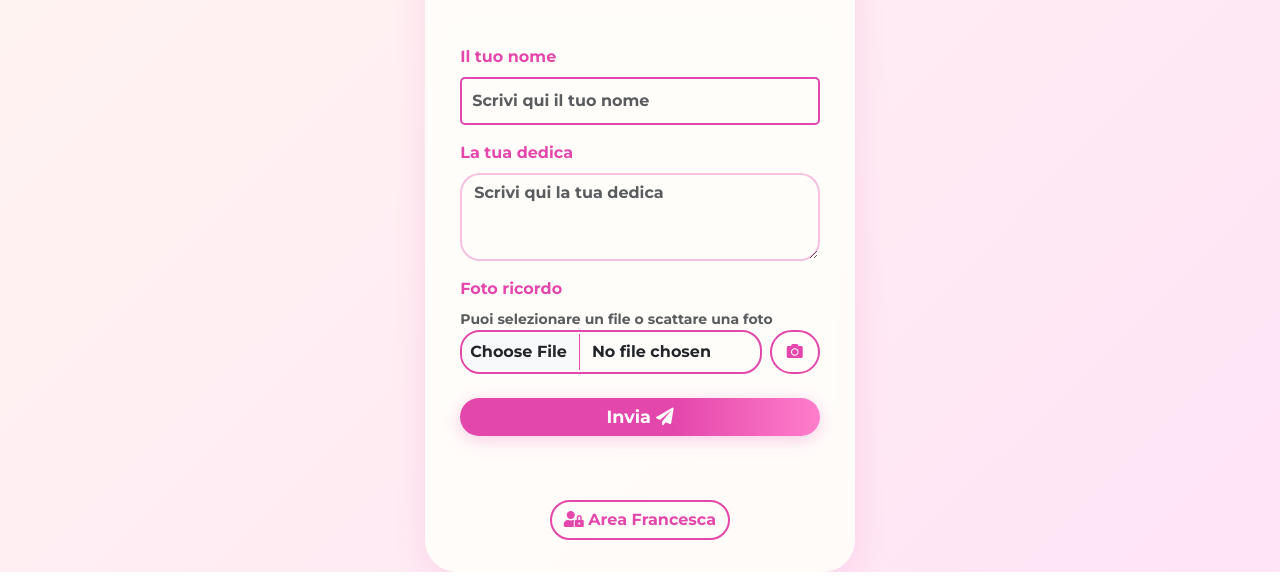
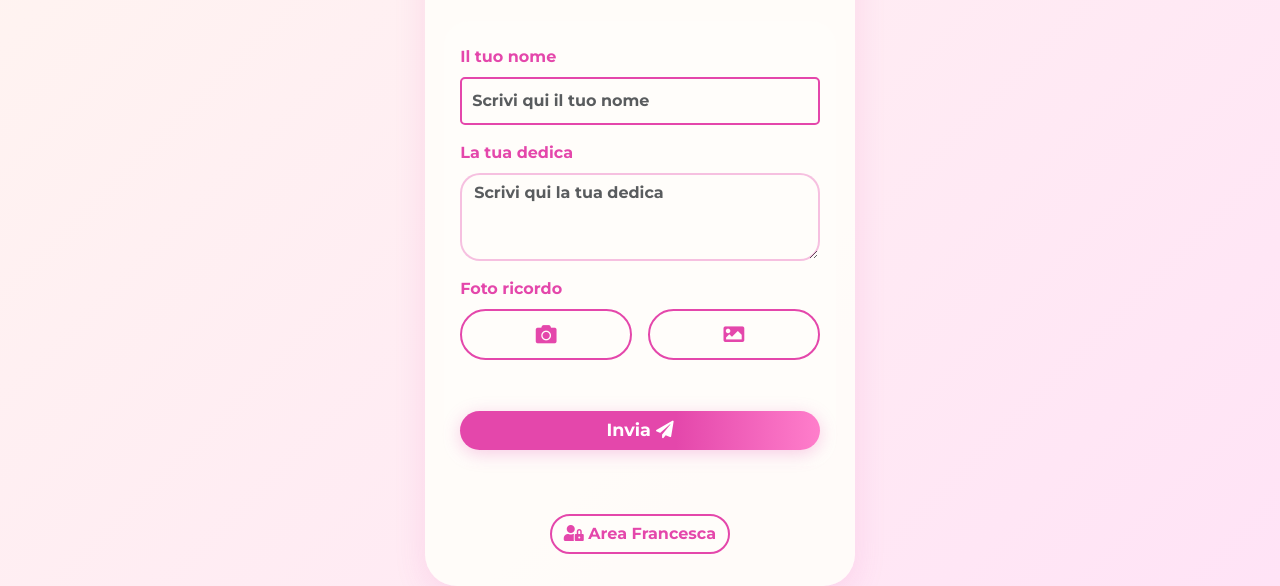
Before and after one commit to Frazz19/sito-francy, a website: page public/index.html in a window 1280 px wide. Shown: the part 300-886 px from the top of the page. Drawn offline with nearby package versions, Linux system fonts and the light colour scheme.

Commit message:
correzione errori

```diff
--- a/public/index.html
+++ b/public/index.html
@@ -133,17 +133,18 @@
             </div>
             <div class="form-group mb-4">
                 <label for="photo" class="form-label">Foto ricordo</label>
-                <small class="text-muted d-block">
-                    Puoi selezionare un file o scattare una foto
-                </small>
-                <div class="d-flex gap-2">
-                    <input type="file" class="form-control" id="photo" name="photo"
-                           accept="image/*" capture="environment" required>
-                    <button type="button" class="btn btn-outline-primary" style="min-width: 50px;"
-                            onclick="document.getElementById('photo').click()">
+                <div class="d-flex gap-3">
+                    <input type="file" class="form-control d-none" id="photo" name="photo" accept="image/*" required>
+                    <button type="button" class="btn btn-outline-primary flex-fill py-2" style="font-size: 1.3em;"
+                            id="btn-camera">
                         <i class="fas fa-camera"></i>
                     </button>
+                    <button type="button" class="btn btn-outline-primary flex-fill py-2" style="font-size: 1.3em;"
+                            id="btn-gallery">
+                        <i class="fas fa-image"></i>
+                    </button>
                 </div>
+                <div id="photo-selected-text" class="text-center mt-2" style="color:#e447ab; font-weight:600; font-size:1em; min-height:1.2em;"></div>
             </div>
             <button type="submit" class="btn btn-primary w-100">
                 Invia <i class="fas fa-paper-plane"></i>
@@ -160,5 +161,29 @@
         </div>
     </div>
     <script src="js/main.js"></script>
+    <script>
+        const photoInput = document.getElementById('photo');
+        const photoSelectedText = document.getElementById('photo-selected-text');
+        const btnCamera = document.getElementById('btn-camera');
+        const btnGallery = document.getElementById('btn-gallery');
+
+        btnCamera.addEventListener('click', function() {
+            photoInput.setAttribute('capture', 'environment');
+            photoInput.click();
+        });
+
+        btnGallery.addEventListener('click', function() {
+            photoInput.removeAttribute('capture');
+            photoInput.click();
+        });
+
+        photoInput.addEventListener('change', function() {
+            if (photoInput.files && photoInput.files.length > 0) {
+                photoSelectedText.textContent = "Foto selezionata: " + photoInput.files[0].name;
+            } else {
+                photoSelectedText.textContent = "";
+            }
+        });
+    </script>
 </body>
 </html>
```
Also changed, not shown: public/stories.html (+3 -2 lines), public/uploads/coppa_uefa.png (added), 2 other files.
